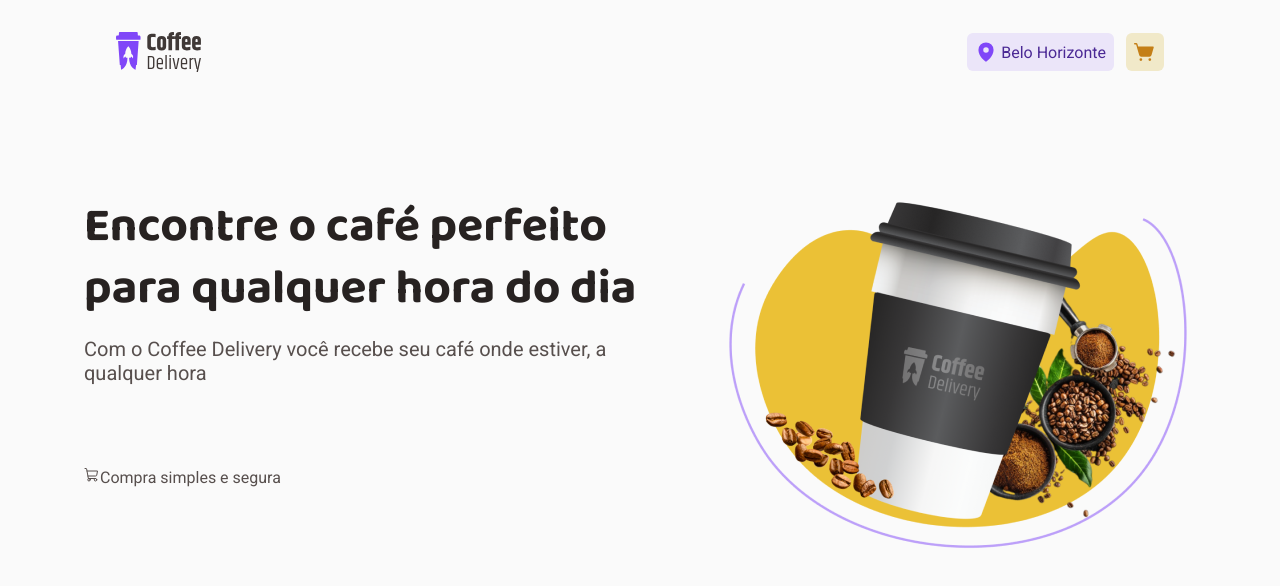
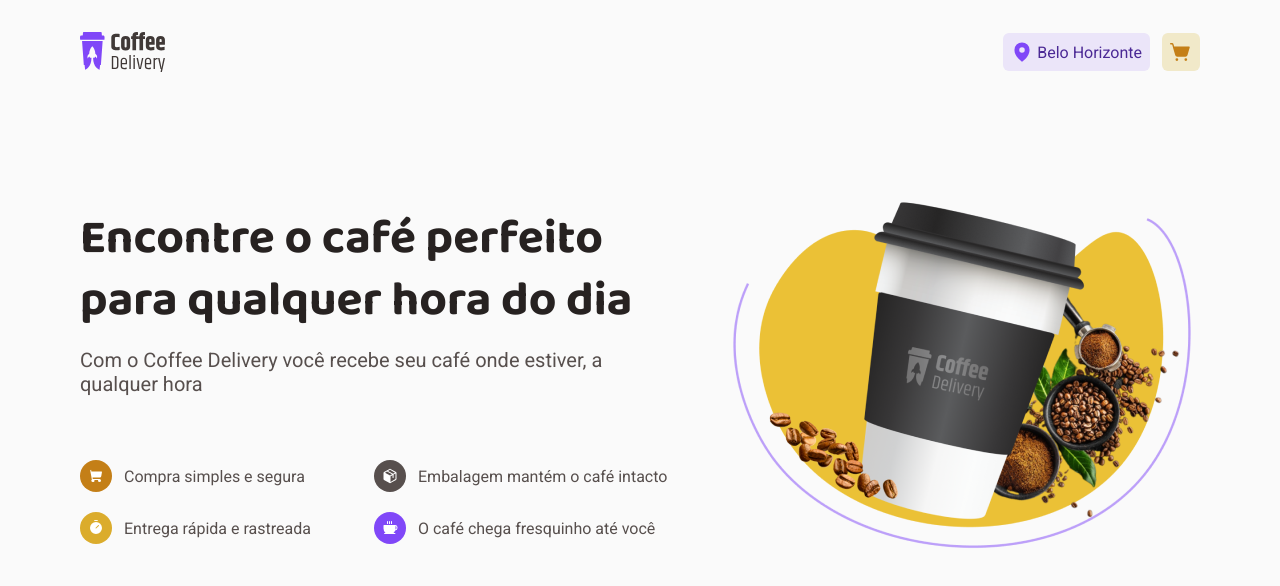
Before and after one commit to Hortigas/ignite-v2-desafio-02, a React (Vite) app: page / in a window 1280 px wide. Shown: the top 586 px of the page. Built offline with nearby package versions, Linux system fonts and the light colour scheme.

Commit message:
landing page text finished

```diff
--- a/src/components/Header/index.tsx
+++ b/src/components/Header/index.tsx
@@ -9,7 +9,7 @@
             <img src={logo} alt="" />
             <nav>
                 <ButtonLocationContainer href="#">
-                    <MapPin size="22" weight="fill" color={defaultTheme.purple} className="pinIcon" />
+                    <MapPin size="22" weight="fill" color={defaultTheme.purple} />
                     Belo Horizonte
                 </ButtonLocationContainer>
                 <ButtonCardContainer href="#">
--- a/src/components/Header/styles.ts
+++ b/src/components/Header/styles.ts
@@ -4,7 +4,8 @@
     display: flex;
     align-items: center;
     justify-content: space-between;
-    padding: 2rem;
+    padding: 2rem 0;
+    gap: 0.75rem;
 
     nav {
         display: flex;
@@ -27,7 +28,7 @@
     background: ${props => props.theme.purpleLight};
     color: ${props => props.theme.purpleDark};
 
-    .pinIcon {
+    & > svg {
         margin-right: 0.25rem;
     };
 `;
--- a/src/layouts/DefaultLayout/styles.ts
+++ b/src/layouts/DefaultLayout/styles.ts
@@ -1,7 +1,7 @@
 import styled from "styled-components";
 
 export const LayoutContainer = styled.div`
-    max-width: calc(72rem + 2.5rem);
-    padding: 0 2.5rem;
+    max-width: calc(70rem + 2rem);
+    padding: 0 1rem;
     margin: 0 auto;
 `;
--- a/src/pages/Home/index.tsx
+++ b/src/pages/Home/index.tsx
@@ -1,4 +1,5 @@
-import { ShoppingCart } from 'phosphor-react';
+import { Coffee, Package, ShoppingCart, Timer } from 'phosphor-react';
+import { defaultTheme } from '../../styles/themes/default';
 import landingImage from './../../assets/landingImage.png';
 import { AdvantagesContainer, BulletpointContainer, HomeContainer, TitleContainer } from "./styles";
 
@@ -11,10 +12,10 @@
                     <h2>Com o Coffee Delivery você recebe seu café onde estiver, a qualquer hora</h2>
                 </TitleContainer>
                 <AdvantagesContainer>
-                    <BulletpointContainer><ShoppingCart />Compra simples e segura</BulletpointContainer>
-                    <BulletpointContainer></BulletpointContainer>
-                    <BulletpointContainer></BulletpointContainer>
-                    <BulletpointContainer></BulletpointContainer>
+                    <BulletpointContainer backgroundColor={defaultTheme.yellowDark} ><ShoppingCart size="2rem" weight="fill" />Compra simples e segura</BulletpointContainer>
+                    <BulletpointContainer backgroundColor={defaultTheme.baseText} ><Package size="2rem" weight="fill" /> Embalagem mantém o café intacto</BulletpointContainer>
+                    <BulletpointContainer backgroundColor={defaultTheme.yellow} ><Timer size="2rem" weight="fill" />Entrega rápida e rastreada</BulletpointContainer>
+                    <BulletpointContainer backgroundColor={defaultTheme.purple} ><Coffee size="2rem" weight="fill" /> O café chega fresquinho até você</BulletpointContainer>
                 </AdvantagesContainer>
             </div>
             <img src={landingImage} alt="" />
--- a/src/pages/Home/styles.ts
+++ b/src/pages/Home/styles.ts
@@ -1,25 +1,38 @@
 import styled from "styled-components";
+import { ThemeType } from "../../@types/styled";
+
+interface BulletpointContainerProps {
+    backgroundColor: string;
+}
 
 export const HomeContainer = styled.main`
     display: flex;
+    align-items: center;
     flex-direction: row;
     padding: 5.75rem 0;
-    height:475px;
+    gap: 3.5rem;
 
     &>div {
         height: 100%;
-        margin-right: 3.5rem;
         display: flex;
         flex-direction: column;
         justify-content:space-between;
     }
 
     &>img {
-        height:360px;
+        max-height:360px;
+        max-width:476px;
+        width: 100%;
+    }
+
+    @media (max-width: 1125px) {
+        flex-direction: column;
     }
 `;
 
 export const TitleContainer = styled.div`
+    margin-bottom: 4rem;
+
     h1 {
         font-family: 'Baloo 2', cursive;
         font-size: 3rem;
@@ -36,6 +49,24 @@
 `;
 
 export const AdvantagesContainer = styled.div`
+    display: grid;
+    grid-template-columns: 1fr 1fr;
+    gap: 1.25rem 0;
 `;
 
-export const BulletpointContainer = styled.span``;
+export const BulletpointContainer = styled.span<BulletpointContainerProps>`
+    display: flex;
+    align-items: center;
+    font-size:1rem;
+
+    & > svg {
+        margin-right: 0.75rem;
+        padding: 8px;
+        color: ${(props) => props.theme.white};
+        background-color: ${(props) => props.backgroundColor};
+        border-radius: 50%;
+        min-width:2rem;
+        min-height:2rem;
+    }
+
+`;
--- a/src/styles/themes/global.ts
+++ b/src/styles/themes/global.ts
@@ -7,6 +7,10 @@
     box-sizing: border-box;
     &:disabled {
         cursor: not-allowed;
+    }
+
+    @media (max-width: 1125px) {
+        font-size: 87.5%;
     }
 }
 
```
